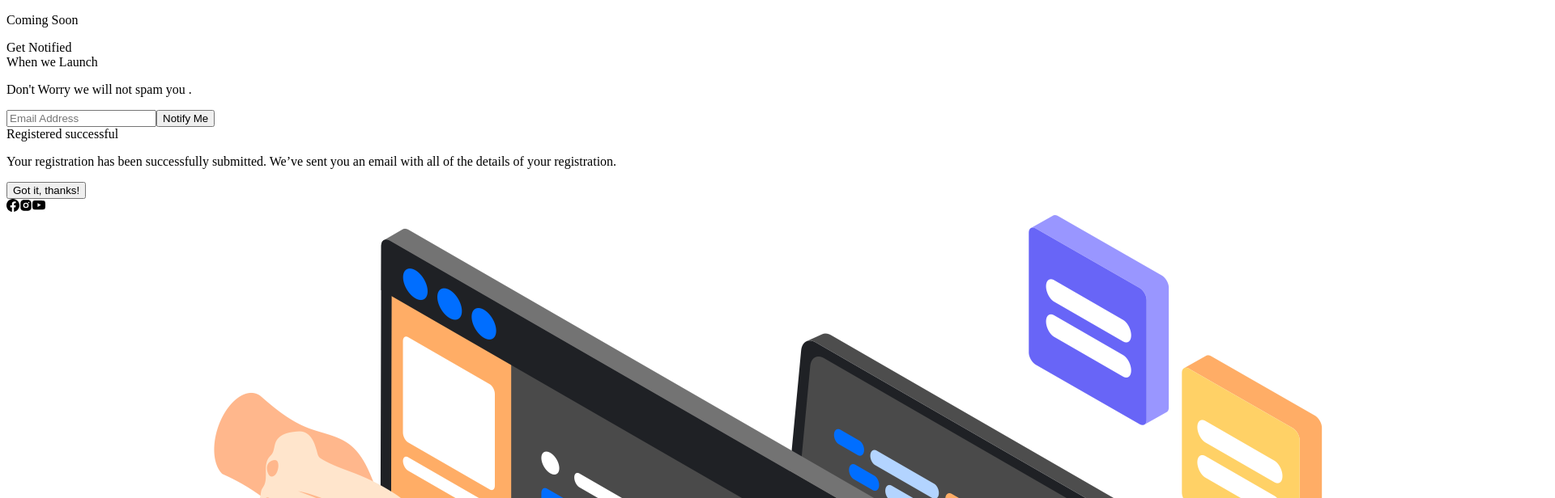
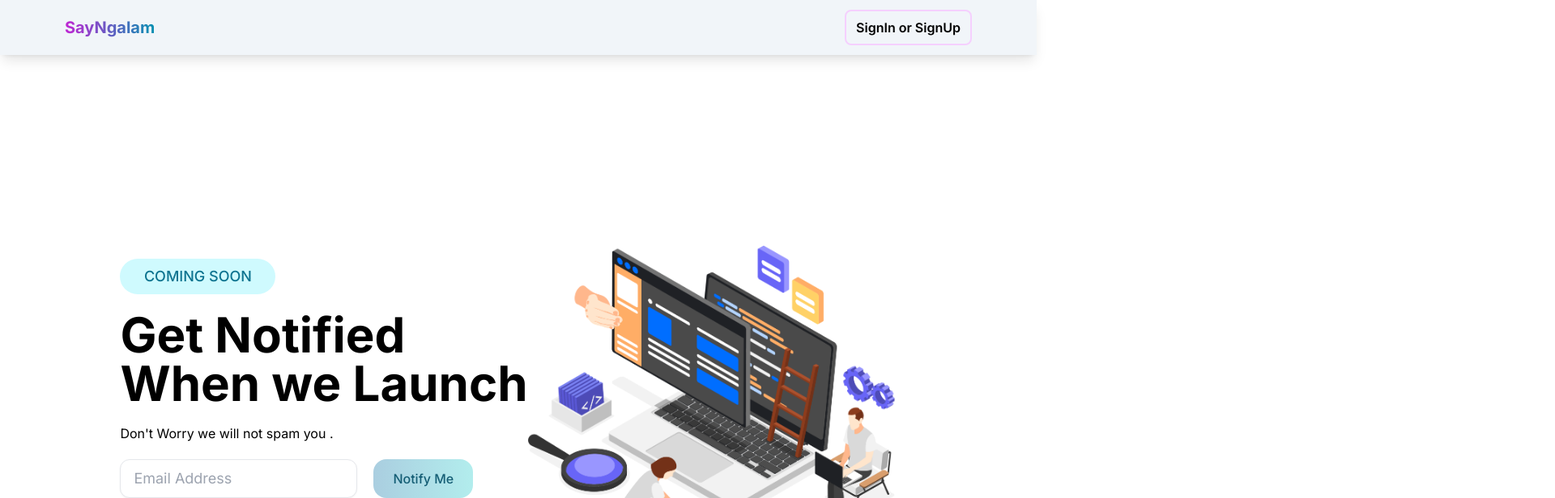
Before and after one commit to agungf97/StayNgalam, a Next.js app: page /ComingSoon in a window 1280 px wide. Shown: the top 616 px of the page at 81% size, 1920 px wide, since content can reach past the window. Built offline with nearby package versions, Linux system fonts and the light colour scheme; no server answers.

Commit message:
fixed issues

```diff
--- /dev/null
+++ b/app/ComingSoon/layout.jsx
@@ -0,0 +1,28 @@
+import { Inter } from 'next/font/google'
+import '@/app/globals.css'
+import { ClerkProvider } from '@clerk/nextjs'
+import Navbar from '@/components/Navbar/page'
+
+const inter = Inter({ subsets: ['latin'] })
+
+export const metadata = {
+  title: 'StayNgalam',
+  description: 'Porperty Website Of Malang Raya',
+}
+
+export default function RootLayout({ children }) {
+  return (
+    <ClerkProvider>
+      <html lang="en">
+        <body className={inter.className}>
+          <Navbar />
+          <main className='container mx-auto'>
+            <div className='flex items-start justify-center min-h-screen'>
+              <div className='mt-24'>{children}</div>
+            </div>
+          </main>
+        </body>
+      </html>
+    </ClerkProvider>
+  )
+}
```
